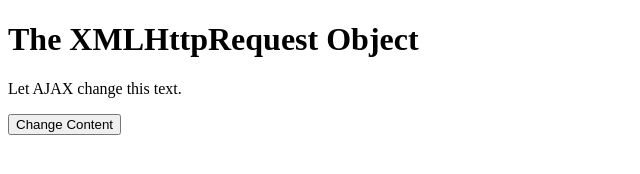
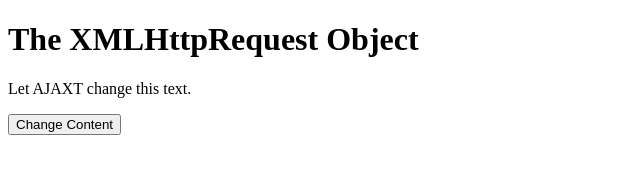
Before and after one commit to matemate99/proba2, a plain HTML site: page index.html in a window 1280 px wide. Shown: the full height of the page, 0-640 px from the left. Drawn offline with Linux system fonts and the light colour scheme.

Commit message:
new commit

```diff
--- a/index.html
+++ b/index.html
@@ -9,7 +9,7 @@
 <body>
     <h1>The XMLHttpRequest Object</h1>
 
-<p id="demo">Let AJAX change this text.</p>
+<p id="demo">Let AJAXT change this text.</p>
 
 <button type="button" onclick="loadDoc()">Change Content</button>
 
```
